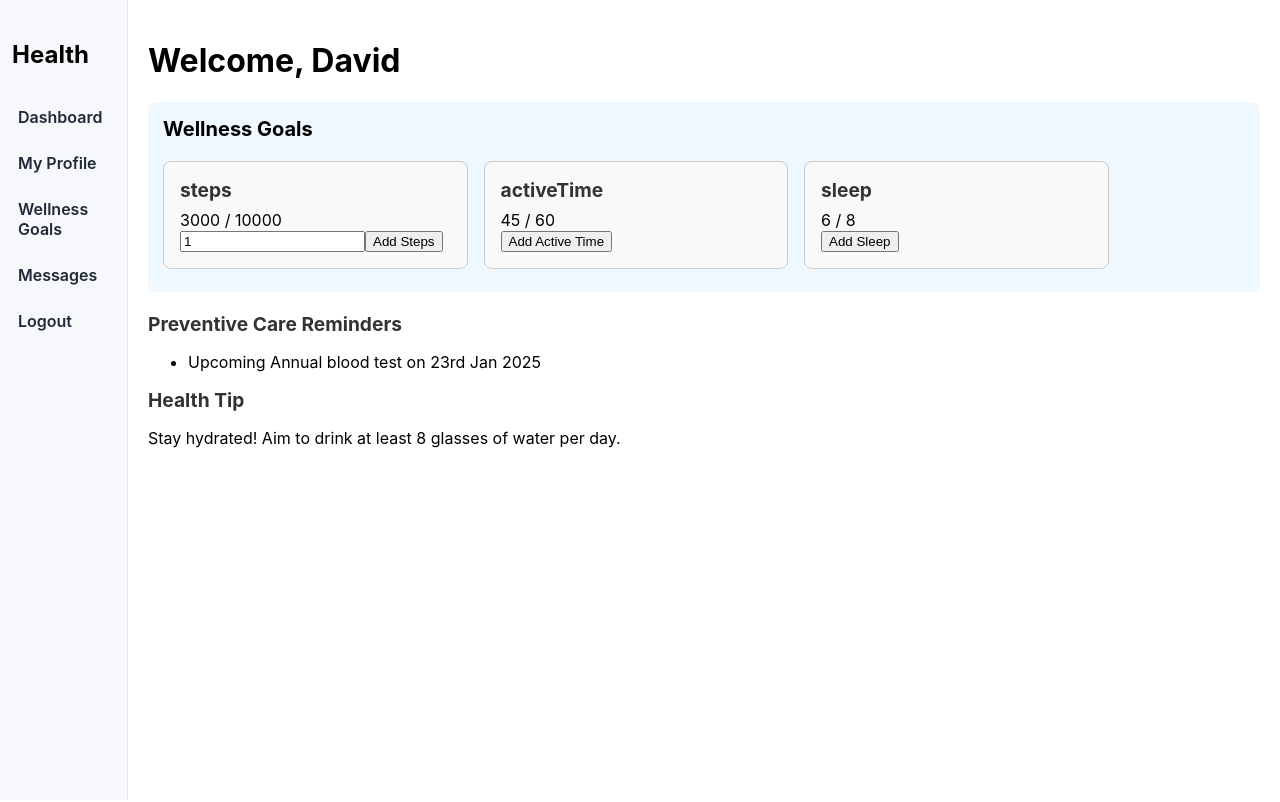
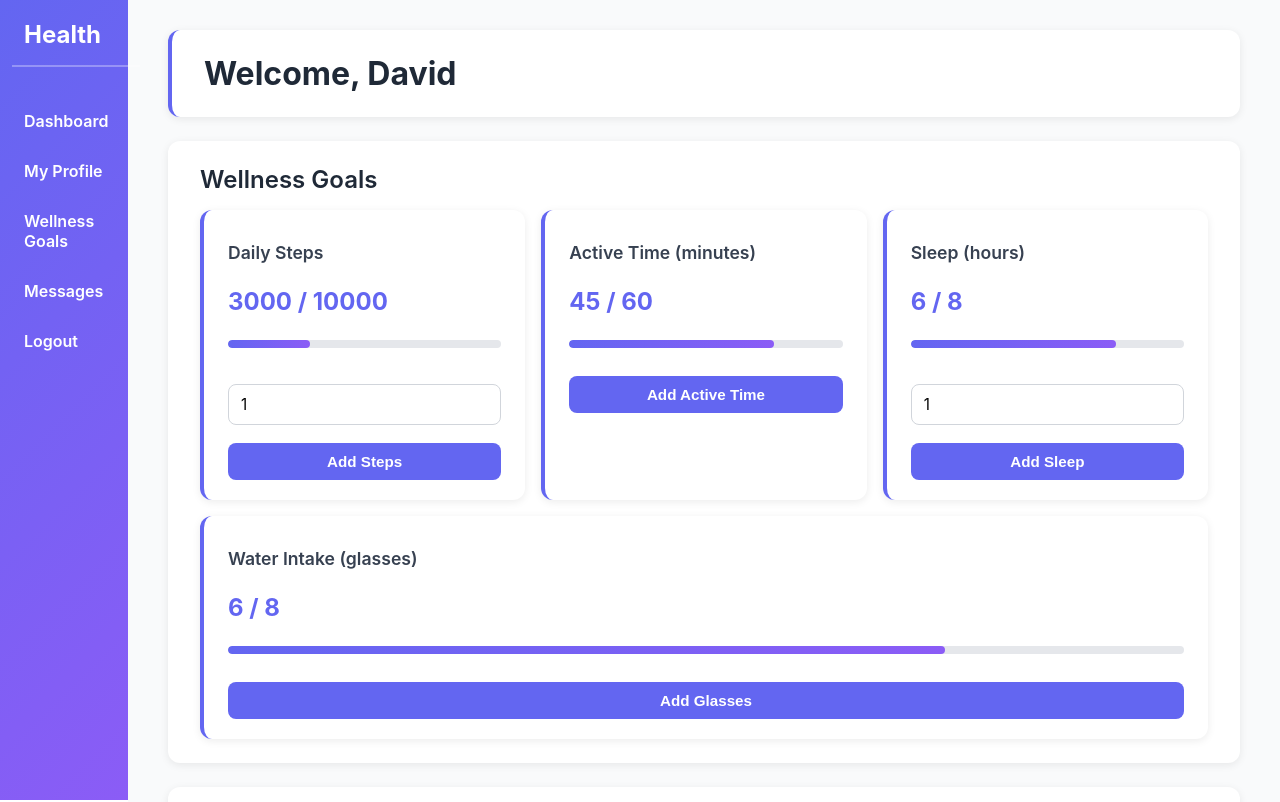
Before and after one commit to AbhijeetMankani/HCL-Hackathon, a React (Create React App) app in the folder client/: page /dashboard in a window 1280 px wide. Shown: the top 802 px of the page. Built offline with nearby package versions, Linux system fonts and the light colour scheme.

Commit message:
Styled Patient Dashboard

```diff
--- a/client/src/components/GoalCard/GoalCard.css
+++ b/client/src/components/GoalCard/GoalCard.css
@@ -1,13 +1,92 @@
 .goalCard {
-	border: 1px solid #ccc;
+	background: white;
+	border: none;
+	border-radius: 12px;
+	padding: 20px 24px;
+	margin: 0;
+	box-shadow: 0 2px 8px rgba(0, 0, 0, 0.08);
+	display: flex;
+	flex-direction: column;
+	gap: 12px;
+	border-left: 4px solid #6366f1;
+	transition: transform 0.2s ease, box-shadow 0.2s ease;
+}
+
+.goalCard:hover {
+	transform: translateY(-2px);
+	box-shadow: 0 4px 12px rgba(0, 0, 0, 0.12);
+}
+
+.goalCard h3 {
+	margin: 0;
+	font-size: 1.1rem;
+	color: #1f2937;
+	font-weight: 600;
+}
+
+.goalCard span {
+	font-size: 1.5rem;
+	font-weight: 700;
+	color: #6366f1;
+	margin: 4px 0;
+}
+
+.progressBar {
+	width: 100%;
+	height: 8px;
+	background: #e5e7eb;
+	border-radius: 10px;
+	overflow: hidden;
+	margin: 8px 0;
+}
+
+.progressFill {
+	height: 100%;
+	background: linear-gradient(90deg, #6366f1 0%, #8b5cf6 100%);
+	border-radius: 10px;
+	transition: width 0.3s ease;
+}
+
+.updateButtons {
+	display: flex;
+	flex-direction: column;
+	gap: 10px;
+	margin-top: 8px;
+}
+
+.updateButtons input {
+	width: 100%;
+	padding: 10px 12px;
+	border: 1px solid #d1d5db;
 	border-radius: 8px;
-	padding: 16px;
-	margin: 8px 0;
-	background-color: #f9f9f9;
-	width: 25%;
+	box-sizing: border-box;
+	font-size: 0.95rem;
+	transition: border-color 0.2s ease;
 }
-h3 {
-	margin: 0 0 8px 0;
-	font-size: 1.2em;
-	color: #333;
+
+.updateButtons input:focus {
+	outline: none;
+	border-color: #6366f1;
+	box-shadow: 0 0 0 3px rgba(99, 102, 241, 0.1);
 }
+
+.updateButtons button {
+	width: 100%;
+	padding: 10px 12px;
+	background: #6366f1;
+	color: white;
+	border: none;
+	border-radius: 8px;
+	font-weight: 600;
+	font-size: 0.95rem;
+	cursor: pointer;
+	transition: background 0.2s ease;
+}
+
+.updateButtons button:hover {
+	background: #4f46e5;
+}
+
+.updateButtons button:active {
+	background: #4338ca;
+}
--- a/client/src/components/GoalCard/GoalCard.jsx
+++ b/client/src/components/GoalCard/GoalCard.jsx
@@ -3,18 +3,35 @@ import { useState } from "react";
 
 export default function GoalCard({ type, progress, target, updateGoal }) {
 	const [updateGoalInput, setUpdateGoalInput] = useState(1);
+
+	const goalTitles = {
+		steps: "Daily Steps",
+		activeTime: "Active Time (minutes)",
+		sleep: "Sleep (hours)",
+		hydration: "Water Intake (glasses)",
+	};
+
 	function update() {
 		updateGoal((prev) => ({
 			...prev,
 			progress: prev.progress + updateGoalInput,
 		}));
 	}
+
+	const percentage = Math.min((progress / target) * 100, 100);
+
 	return (
 		<div className="goalCard">
-			<h3>{type}</h3>
+			<h3>{goalTitles[type] || type}</h3>
 			<span>
 				{progress} / {target}
 			</span>
+			<div className="progressBar">
+				<div
+					className="progressFill"
+					style={{ width: `${percentage}%` }}
+				></div>
+			</div>
 			{type === "steps" ? (
 				<div className="updateButtons">
 					<input
@@ -38,11 +55,21 @@ export default function GoalCard({ type, progress, target, updateGoal }) {
 			)}
 			{type === "sleep" ? (
 				<div className="updateButtons">
+					<input
+						type="number"
+						value={updateGoalInput}
+						onChange={(e) =>
+							setUpdateGoalInput(Number(e.target.value))
+						}
+					/>
 					<button onClick={update}>Add Sleep</button>
 				</div>
-			) : (
-				<></>
-			)}
+			) : null}
+			{type === "hydration" ? (
+				<div className="updateButtons">
+					<button onClick={update}>Add Glasses</button>
+				</div>
+			) : null}
 		</div>
 	);
 }
--- a/client/src/components/SideNav/SideNav.css
+++ b/client/src/components/SideNav/SideNav.css
@@ -4,12 +4,26 @@
 	flex-direction: column;
 	align-items: flex-start;
 	padding: 20px 12px;
-	background: #f6f8fb;
-	border-right: 1px solid #e1e6ec;
+	background: linear-gradient(135deg, #6366f1 0%, #8b5cf6 100%);
+	border-right: none;
 	height: 100vh;
 	flex: 0 0 10%;
 	max-width: 10%;
 	min-width: 120px;
+	position: sticky;
+	top: 0;
+	left: 0;
+}
+
+.side-nav-title {
+	color: white;
+	font-size: 1.5rem;
+	font-weight: 700;
+	margin: 0 0 24px 0;
+	padding: 0 12px;
+	width: 100%;
+	border-bottom: 2px solid rgba(255, 255, 255, 0.3);
+	padding-bottom: 16px;
 }
 
 .side-nav-list {
@@ -24,19 +38,21 @@
 }
 
 .side-nav-list a {
-	color: #1f2937;
+	color: #ffffff;
 	text-decoration: none;
 	font-weight: 600;
 	display: inline-block;
-	padding: 8px 6px;
+	padding: 10px 12px;
 	width: 100%;
-	border-radius: 6px;
+	border-radius: 8px;
+	transition: all 0.3s ease;
 }
 
 .side-nav-list a:hover {
-	background: #e8eef6;
+	background: rgba(255, 255, 255, 0.2);
+	transform: translateX(4px);
 }
 
 .logout-link {
-	color: #b91c1c;
+	color: #fecaca;
 }
--- a/client/src/components/SideNav/SideNav.jsx
+++ b/client/src/components/SideNav/SideNav.jsx
@@ -14,7 +14,7 @@ export default function SideNav() {
 
 	return (
 		<nav className="side-nav" aria-label="Main navigation">
-			<h1>Health</h1>
+			<h1 className="side-nav-title">Health</h1>
 			<ul className="side-nav-list">
 				<li>
 					<Link to="/dashboard">Dashboard</Link>
--- a/client/src/components/WellnessGoals/WellnessGoals.css
+++ b/client/src/components/WellnessGoals/WellnessGoals.css
@@ -1,10 +1,13 @@
 .wellnessGoals {
-	padding: 12px 16px;
+	padding: 0;
+	background: transparent;
 }
 
 .wellnessGoals h2 {
-	margin: 0 0 12px 0;
-	font-size: 1.25rem;
+	margin: 0 0 16px 0;
+	font-size: 1.5rem;
+	color: #1f2937;
+	font-weight: 600;
 }
 
 .goalCards {
@@ -13,16 +16,8 @@
 	gap: 16px;
 	align-items: stretch;
 	flex-wrap: wrap;
-	flex: 1 1 0;
-}
-.wellnessGoals {
-	background-color: #f0f8ff;
-	padding: 15px;
-	border-radius: 8px;
-	margin-bottom: 20px;
 }
 
-.wellnessGoals h3 {
-	margin-top: 0;
-	color: #333;
+.goalCards > * {
+	flex: 1 1 200px;
 }
--- a/client/src/components/WellnessGoals/wellnessGoals.jsx
+++ b/client/src/components/WellnessGoals/wellnessGoals.jsx
@@ -12,6 +12,10 @@ export default function WellnessGoals() {
 		target: 60,
 	});
 	const [sleepGoal, setSleepGoal] = useState({ progress: 6, target: 8 });
+	const [hydrationGoal, setHydrationGoal] = useState({
+		progress: 6,
+		target: 8,
+	});
 
 	return (
 		<>
@@ -36,6 +40,12 @@ export default function WellnessGoals() {
 						target={sleepGoal.target}
 						updateGoal={setSleepGoal}
 					/>
+					<GoalCard
+						type="hydration"
+						progress={hydrationGoal.progress}
+						target={hydrationGoal.target}
+						updateGoal={setHydrationGoal}
+					/>
 				</div>
 			</div>
 		</>
--- /dev/null
+++ b/client/src/pages/PatientDashboard/PatientDashboard.css
@@ -0,0 +1,186 @@
+.patientDashboard {
+	background: #ffffff;
+	min-height: 100vh;
+	font-family: -apple-system, BlinkMacSystemFont, "Segoe UI", "Roboto",
+		"Oxygen", "Ubuntu", "Cantarell", "Fira Sans", "Droid Sans",
+		"Helvetica Neue", sans-serif;
+}
+
+.patientContent {
+	flex: 1;
+	padding: 30px 40px;
+	overflow-y: auto;
+	display: flex;
+	flex-direction: column;
+	gap: 24px;
+	background: #f9fafb;
+}
+
+.welcomeCard {
+	background: white;
+	border-radius: 12px;
+	padding: 24px 32px;
+	box-shadow: 0 2px 8px rgba(0, 0, 0, 0.08);
+	border-left: 4px solid #6366f1;
+}
+
+.welcomeCard h1 {
+	margin: 0;
+	color: #1f2937;
+	font-size: 2rem;
+	font-weight: 700;
+}
+
+.goals {
+	background: white;
+	border-radius: 12px;
+	padding: 24px 32px;
+	box-shadow: 0 2px 8px rgba(0, 0, 0, 0.08);
+	border-top: 4px solid #6366f1;
+}
+
+.patientContent > div {
+	background: white;
+	border-radius: 12px;
+	padding: 24px 32px;
+	box-shadow: 0 2px 8px rgba(0, 0, 0, 0.08);
+}
+
+.patientContent > div h2 {
+	margin-top: 0;
+	color: #1f2937;
+	font-size: 1.5rem;
+	font-weight: 600;
+}
+
+/* Style all child elements */
+.patientContent h3,
+.patientContent h4,
+.patientContent h5,
+.patientContent h6 {
+	color: #374151;
+	font-weight: 600;
+	margin-top: 12px;
+	margin-bottom: 8px;
+}
+
+.patientContent p {
+	color: #6b7280;
+	margin: 8px 0;
+	line-height: 1.5;
+}
+
+.patientContent button,
+.patientContent a {
+	color: #6366f1;
+	font-weight: 600;
+	text-decoration: none;
+	transition: all 0.2s ease;
+}
+
+.patientContent button:hover,
+.patientContent a:hover {
+	color: #4f46e5;
+	text-decoration: underline;
+}
+
+.patientContent button {
+	background: #6366f1;
+	color: white;
+	border: none;
+	padding: 10px 16px;
+	border-radius: 8px;
+	cursor: pointer;
+}
+
+.patientContent button:hover {
+	background: #4f46e5;
+	color: white;
+	text-decoration: none;
+}
+
+.patientContent button:active {
+	background: #4338ca;
+}
+
+/* Style cards and containers */
+.patientContent section,
+.patientContent article {
+	background: white;
+	border-radius: 12px;
+	padding: 20px 24px;
+	box-shadow: 0 2px 8px rgba(0, 0, 0, 0.08);
+	margin-bottom: 8px;
+}
+
+/* Style lists */
+.patientContent ul,
+.patientContent ol {
+	color: #6b7280;
+	margin: 12px 0;
+	padding-left: 24px;
+}
+
+.patientContent li {
+	margin: 6px 0;
+	line-height: 1.5;
+}
+
+/* Style form elements */
+.patientContent input,
+.patientContent textarea,
+.patientContent select {
+	width: 100%;
+	padding: 10px 12px;
+	border: 1px solid #d1d5db;
+	border-radius: 8px;
+	font-family: inherit;
+	margin: 8px 0;
+}
+
+.patientContent input:focus,
+.patientContent textarea:focus,
+.patientContent select:focus {
+	outline: none;
+	border-color: #6366f1;
+	box-shadow: 0 0 0 3px rgba(99, 102, 241, 0.1);
+}
+
+/* Style tables */
+.patientContent table {
+	width: 100%;
+	border-collapse: collapse;
+	margin: 12px 0;
+}
+
+.patientContent th {
+	background: #f3f4f6;
+	padding: 12px;
+	text-align: left;
+	font-weight: 600;
+	color: #374151;
+	border-bottom: 2px solid #e5e7eb;
+}
+
+.patientContent td {
+	padding: 12px;
+	border-bottom: 1px solid #e5e7eb;
+	color: #6b7280;
+}
+
+@media (max-width: 900px) {
+	.patientContent {
+		padding: 20px 24px;
+		gap: 16px;
+	}
+
+	.welcomeCard,
+	.goals,
+	.patientContent > div {
+		padding: 16px 20px;
+	}
+
+	.welcomeCard h1 {
+		font-size: 1.5rem;
+	}
+}
--- a/client/src/pages/PatientDashboard/PatientDashboard.jsx
+++ b/client/src/pages/PatientDashboard/PatientDashboard.jsx
@@ -2,6 +2,7 @@ import SideNav from "../../components/SideNav/SideNav";
 import WellnessGoals from "../../components/WellnessGoals/WellnessGoals";
 import PreventiveCareReminders from "../../components/PreventiveCareReminders/PreventiveCareReminders";
 import HealthTip from "../../components/HealthTip/HealthTip";
+import "./PatientDashboard.css";
 
 export default function PatientDashboard() {
 	return (
@@ -12,11 +13,8 @@ export default function PatientDashboard() {
 			>
 				<SideNav />
 
-				<div
-					className="patientContent"
-					style={{ flex: 1, padding: 20 }}
-				>
-					<div>
+				<div className="patientContent">
+					<div className="welcomeCard">
 						<h1>Welcome, David</h1>
 					</div>
 					<WellnessGoals className="goals" />
```
